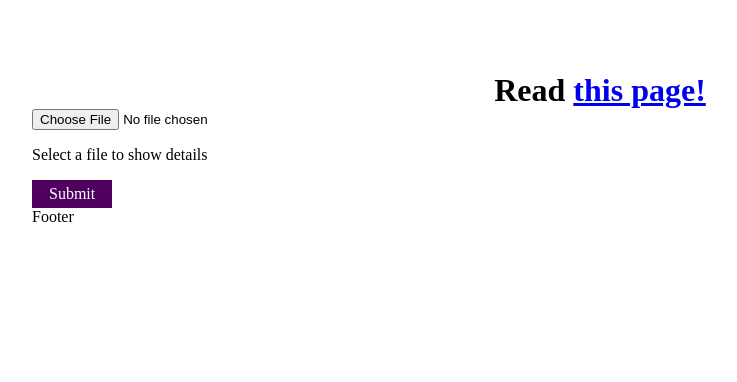
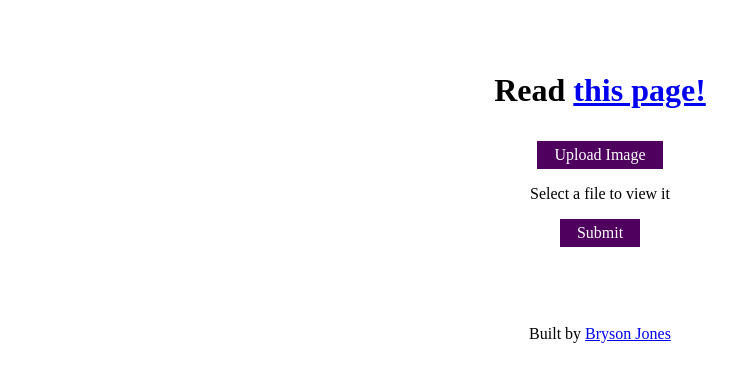
Before and after one commit to brysonjones/web_app_dev, a Next.js app in the folder src/nextjs/ml-app/: page / in a window 1280 px wide. Shown: the top 382 px of the page, without its empty margins (40-777 px from the left). Built offline with nearby package versions, Linux system fonts and the light colour scheme.

Commit message:
cleaned up code and added ability to view image

```diff
--- a/src/nextjs/ml-app/components/FileUpload.js
+++ b/src/nextjs/ml-app/components/FileUpload.js
@@ -1,5 +1,6 @@
 import React, { Fragment, useState } from "react";
 import Button from "./UI/Button";
+import ImageInput from "./UI/ImageInput";
 
 function FileUploadPage() {
   const [selectedFile, setSelectedFile] = useState();
@@ -16,7 +17,6 @@ function FileUploadPage() {
     const formData = new FormData();
 
     formData.append("File", selectedFile);
-    console.log("formData:", formData);
 
     fetch("http://localhost:5000", {
       crossDomain: true,
@@ -34,15 +34,12 @@ function FileUploadPage() {
 
   return (
     <Fragment>
-      <input type="file" name="file" onChange={changeHandler} />
-      {isSelected ? (
-        <div>
-          {image && <img src={image} alt="preview image" />}
-        </div>
-      ) : (
-        <p>Select a file to show details</p>
-      )}
-
+      <ImageInput type="file"
+                  name="file"
+                  onChange={changeHandler}
+                  isSelected={isSelected}
+                  image={image}
+      />
       <div>
         <Button onClick={handleSubmission}>Submit</Button>
       </div>
--- /dev/null
+++ b/src/nextjs/ml-app/components/UI/ImageInput.js
@@ -0,0 +1,28 @@
+import React, { Fragment, useRef} from "react";
+import Button from "./Button";
+import classes from './ImageInput.module.css';
+
+const ImageInput = props => {
+    const fileInput = useRef(null);
+    return (
+        <Fragment>
+            <input type="file"
+                   name="file"
+                   ref={fileInput}
+                   onChange={props.onChange}
+                   style={{ display: 'none' }}
+                   className={classes.input}/>
+            <Button onClick={() => fileInput.current.click()}>Upload Image</Button>
+            {props.isSelected ? (
+                <div>
+                    {props.image && <img src={props.image} alt="preview image" className={classes.image}/>}
+                </div>
+            ) : (
+                <p>Select a file to view it</p>
+            )}
+
+        </Fragment>
+    );
+}
+
+export default ImageInput;
--- /dev/null
+++ b/src/nextjs/ml-app/components/UI/ImageInput.module.css
@@ -0,0 +1,3 @@
+.image {
+    padding: 1rem;
+}
--- a/src/nextjs/ml-app/pages/index.js
+++ b/src/nextjs/ml-app/pages/index.js
@@ -25,16 +25,18 @@ export default function Home() {
         <link rel="icon" href="/favicon.ico" />
       </Head>
 
-      <main>
+      <div>
         <h1 className={styles.title}>
           Read <Link href="/posts/first-post">this page!</Link>
         </h1>
-        <div>
+        <div className={styles.image_viewer}>
           <FileUpload />
         </div>
-      </main>
+      </div>
 
-      <footer>Footer</footer>
+      <footer className={styles.footer}>
+        Built by <Link href="https://github.com/brysonjones">Bryson Jones</Link>
+      </footer>
     </div>
   );
 }
--- a/src/nextjs/ml-app/styles/Home.module.css
+++ b/src/nextjs/ml-app/styles/Home.module.css
@@ -1,9 +1,24 @@
 
 .main {
   padding: 4rem;
+  position : relative
 }
 
 .title {
   margin: auto;
   text-align: center;
 }
+
+.image_viewer {
+  margin: auto;
+  text-align: center;
+  padding: 2rem;
+}
+
+.footer {
+  position: absolute;
+  left: 50%;
+  bottom: 0px;
+  -webkit-transform: translateX(-50%);
+  transform: translateX(-50%)
+}
```
